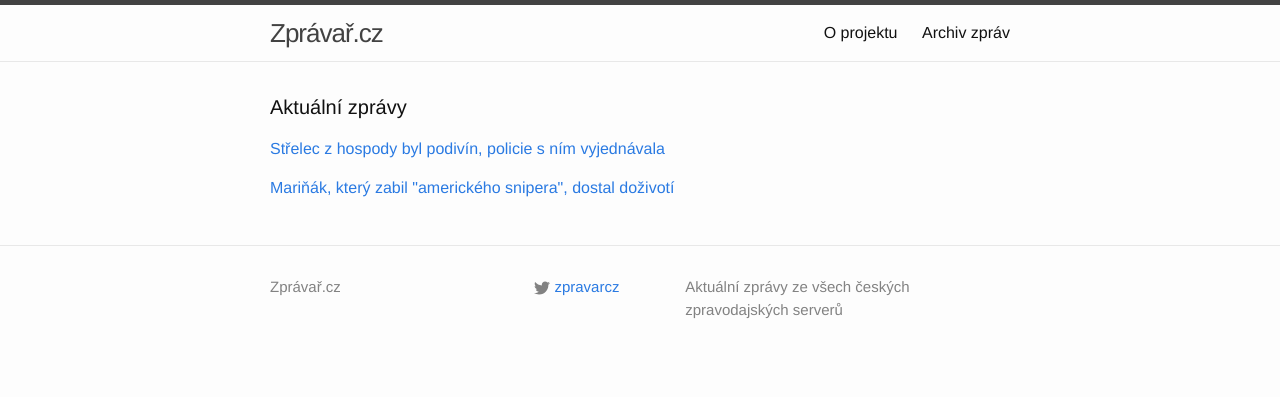
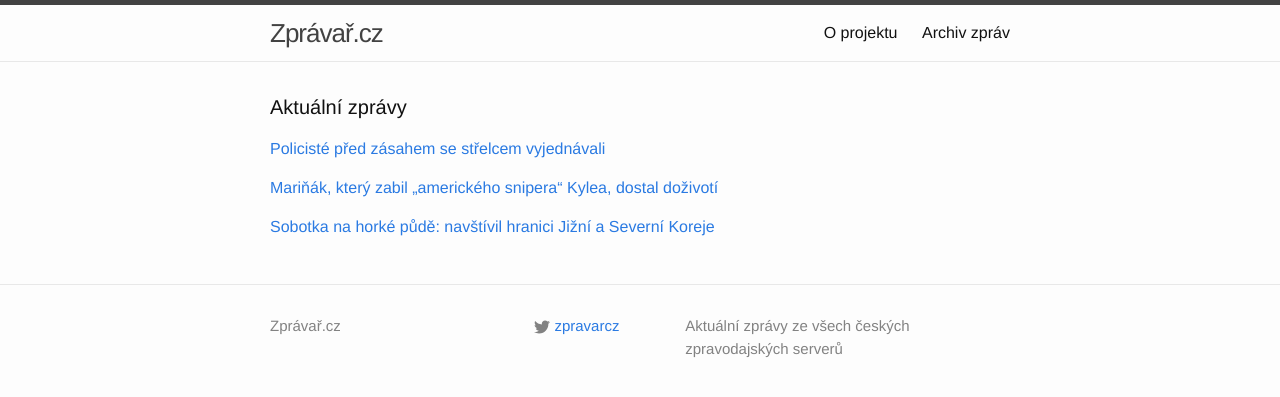
Before and after one commit to adliska/zpravar, a Jekyll site: the page built from index.html, in a window 1280 px wide. Shown: the top 397 px of the page. Built offline with Jekyll 4.4.1, drawn with Linux system fonts in a browser that asks for light colours.

Commit message:
zpravar news update

```diff
--- a/index.html
+++ b/index.html
@@ -5,19 +5,29 @@ layout: default
 <div class="home">
     <h1 class="page-heading">Aktuální zprávy</h1>
 
-<p><a href="javascript:;" onclick="toggle_visibility('zpravy0')">Střelec z hospody byl podivín, policie s ním vyjednávala</a></p>
+<p><a href="javascript:;" onclick="toggle_visibility('zpravy0')">Policisté před zásahem se střelcem vyjednávali</a></p>
 <div id="zpravy0" style="display:none">
 <ul>
+<li><a href=http://www.novinky.cz/krimi/362574-policiste-pred-zasahem-se-strelcem-vyjednavali.html>Policisté před zásahem se střelcem vyjednávali - www.novinky.cz</a></li>
+<li><a href=http://www.ceskatelevize.cz/ct24/domaci/302800-policie-se-strelcem-z-uherskeho-brodu-pred-zasahem-vyjednavala/>Policie se střelcem z Uherského Brodu před zásahem vyjednávala - www.ceskatelevize.cz</a></li>
 <li><a href=http://www.tyden.cz/rubriky/domaci/krimi/strelec-z-hospody-byl-podivin-policie-s-nim-vyjednavala_334415.html>Střelec z hospody byl podivín, policie s ním vyjednávala - www.tyden.cz</a></li>
 <li><a href=http://www.novinky.cz/krimi/362574-policiste-pred-zasahem-se-strelcem-vyjednavala.html>Policisté před zásahem se střelcem vyjednávala - www.novinky.cz</a></li>
 <li><a href=http://www.ceskenoviny.cz/zpravy/zpravy/policie-se-strelcem-z-u-brodu-pred-zasahem-vyjednavala/1185478>Policie se střelcem z U. Brodu před zásahem vyjednávala - www.ceskenoviny.cz</a></li>
 <li><a href=http://www.rozhlas.cz/_zprava/policiste-se-strelcem-z-uherskeho-brodu-pred-zasahem-vyjednavali--1459523>Policisté se střelcem z Uherského Brodu před zásahem vyjednávali - www.rozhlas.cz</a></li>
 </ul>
-</div><p><a href="javascript:;" onclick="toggle_visibility('zpravy1')">Mariňák, který zabil "amerického snipera", dostal doživotí</a></p>
+</div><p><a href="javascript:;" onclick="toggle_visibility('zpravy1')">Mariňák, který zabil „amerického snipera“ Kylea, dostal doživotí</a></p>
 <div id="zpravy1" style="display:none">
 <ul>
+<li><a href=http://zpravy.idnes.cz/routh-je-vinny-z-vrazdy-kylea-d2n-/zahranicni.aspx?c=A150225_064523_zahranicni_neh>Mariňák, který zabil „amerického snipera“ Kylea, dostal doživotí - zpravy.idnes.cz</a></li>
 <li><a href=http://zpravy.aktualne.cz/zahranici/marinak-ktery-zabil-americkeho-snipera-dostal-dozivoti/r~5f85c3e0bcb011e49e4b0025900fea04/>Mariňák, který zabil "amerického snipera", dostal doživotí - zpravy.aktualne.cz</a></li>
 <li><a href=http://www.novinky.cz/zahranicni/amerika/362573-dozivoti-za-vrazdu-americkeho-snipera.html>Doživotí za vraždu amerického snipera - www.novinky.cz</a></li>
 <li><a href=http://www.ceskenoviny.cz/zpravy/zpravy/marinak-ktery-zabil-americkeho-snipera-kylea-dostal-dozivoti/1185496>Mariňák, který zabil "amerického snipera" Kylea, dostal doživotí - www.ceskenoviny.cz</a></li>
 </ul>
+</div><p><a href="javascript:;" onclick="toggle_visibility('zpravy2')">Sobotka na horké půdě: navštívil hranici Jižní a Severní Koreje</a></p>
+<div id="zpravy2" style="display:none">
+<ul>
+<li><a href=http://www.ceskatelevize.cz/ct24/svet/302801-sobotka-na-horke-pude-navstivil-hranici-jizni-a-severni-koreje/>Sobotka na horké půdě: navštívil hranici Jižní a Severní Koreje - www.ceskatelevize.cz</a></li>
+<li><a href=http://www.novinky.cz/zahranicni/svet/362575-premier-sobotka-navstivil-hranici-mezi-znepratelenymi-korejemi.html>Premiér Sobotka navštívil hranici mezi znepřátelenými Korejemi  - www.novinky.cz</a></li>
+<li><a href=http://www.ceskenoviny.cz/zpravy/zpravy/premier-sobotka-navstivil-hranici-jizni-a-severni-koreje/1185499>Premiér Sobotka navštívil hranici Jižní a Severní Koreje - www.ceskenoviny.cz</a></li>
+</ul>
 </div></div>
```
